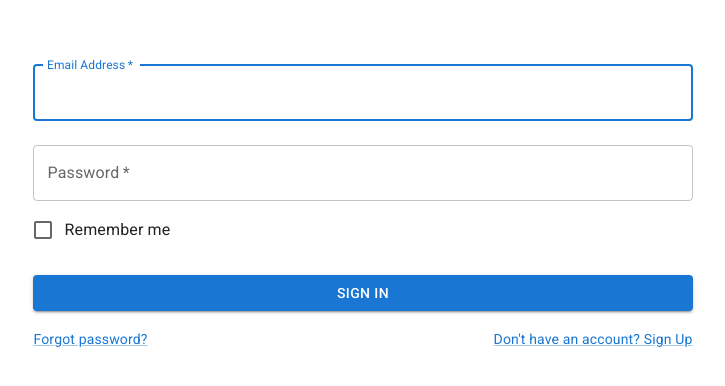
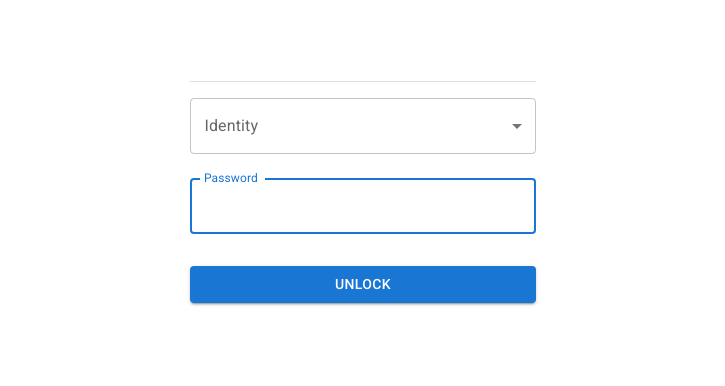
Before and after one commit to untoldwind/t-rust-less-ui, a React (Vite) app: page / in a window 1280 px wide. Shown: the part 204-590 px from the top of the page, without its empty margins (277-1002 px from the left). Built offline with nearby package versions, Linux system fonts and the light colour scheme.

Commit message:
Basic store unlock

```diff
--- a/package.json
+++ b/package.json
@@ -14,6 +14,7 @@
     "@emotion/styled": "^11.11.5",
     "@fontsource/roboto": "^5.0.13",
     "@mui/icons-material": "^5.15.20",
+    "@mui/lab": "^5.0.0-alpha.170",
     "@mui/material": "^5.15.20",
     "@tauri-apps/api": ">=2.0.0-beta.0",
     "@tauri-apps/plugin-shell": ">=2.0.0-beta.0",
--- a/src/backend/provider.tsx
+++ b/src/backend/provider.tsx
@@ -8,13 +8,13 @@ import {
 import { useSnackbar } from "notistack";
 
 export interface BackendState {
-  stores?: StoreConfig[];
-  selectedStore?: string;
-  identities?: Identity[];
-  status?: Status;
   loading: boolean;
   lockingUnlocking: boolean;
-  selectStore: (storeId: string) => void;
+  stores: StoreConfig[] | undefined;
+  selectedStore: StoreConfig | undefined;
+  identities: Identity[] | undefined;
+  status: Status | undefined;
+  selectStore: (store: StoreConfig) => void;
   lockStore: () => void;
   unlockStore: (identityId: string, passphrase: string) => void;
 }
@@ -22,6 +22,10 @@ export interface BackendState {
 export const BackendContext = React.createContext<BackendState>({
   loading: false,
   lockingUnlocking: false,
+  stores: undefined,
+  selectedStore: undefined,
+  identities: undefined,
+  status: undefined,
   selectStore: () => {},
   lockStore: () => {},
   unlockStore: () => {},
@@ -30,23 +34,23 @@ export const BackendContext = React.createContext<BackendState>({
 export const BackendProvider: React.FC<PropsWithChildren> = ({ children }) => {
   const { enqueueSnackbar } = useSnackbar();
   const [stores, storesLoading] = useBackend(() =>
-    commands.serviceListStores(),
+    commands.serviceListStores()
   );
   const [defaultStore, defaultStoreLoading] = useBackend(() =>
-    commands.serviceGetDefaultStore(),
+    commands.serviceGetDefaultStore()
   );
-  const [selectedStore, setSelectedStore] = useState<string | undefined>(
-    undefined,
+  const [selectedStore, setSelectedStore] = useState<StoreConfig | undefined>(
+    undefined
   );
   const [identities, identitiesLoading] = useBackend(() => {
     if (!selectedStore || !stores) return undefined;
 
-    return commands.storeIdentities(selectedStore);
+    return commands.storeIdentities(selectedStore.name);
   }, [stores, selectedStore]);
   const [status, statusLoading, refreshStatus] = useBackend(() => {
     if (!selectedStore || !stores) return undefined;
 
-    return commands.storeStatus(selectedStore);
+    return commands.storeStatus(selectedStore.name);
   }, [stores, selectedStore]);
   const [lockingUnlocking, setLockingUnlocking] = useState(false);
 
@@ -54,7 +58,7 @@ export const BackendProvider: React.FC<PropsWithChildren> = ({ children }) => {
     if (!selectedStore || lockingUnlocking) return;
 
     setLockingUnlocking(true);
-    commands.storeLock(selectedStore).then(
+    commands.storeLock(selectedStore.name).then(
       () => {
         setLockingUnlocking(false);
         refreshStatus();
@@ -62,7 +66,7 @@ export const BackendProvider: React.FC<PropsWithChildren> = ({ children }) => {
       (error) => {
         setLockingUnlocking(false);
         enqueueSnackbar(errorToSnackbar(error));
-      },
+      }
     );
   }
 
@@ -70,7 +74,7 @@ export const BackendProvider: React.FC<PropsWithChildren> = ({ children }) => {
     if (!selectedStore || lockingUnlocking) return;
 
     setLockingUnlocking(true);
-    commands.storeUnlock(selectedStore, identityId, passphrase).then(
+    commands.storeUnlock(selectedStore.name, identityId, passphrase).then(
       (result) => {
         setLockingUnlocking(false);
         if (result.status === "ok") {
@@ -82,13 +86,14 @@ export const BackendProvider: React.FC<PropsWithChildren> = ({ children }) => {
       (error) => {
         setLockingUnlocking(false);
         enqueueSnackbar(errorToSnackbar(error));
-      },
+      }
     );
   }
 
   useEffect(() => {
-    if (!selectedStore && defaultStore) setSelectedStore(defaultStore);
-  }, [defaultStore]);
+    if (!selectedStore && defaultStore && stores)
+      setSelectedStore(stores.find((store) => store.name === defaultStore));
+  }, [stores, defaultStore]);
 
   useEffect(() => {
     if (!status || statusLoading) return;
@@ -106,6 +111,7 @@ export const BackendProvider: React.FC<PropsWithChildren> = ({ children }) => {
         stores,
         identities,
         status,
+        selectedStore,
         selectStore: setSelectedStore,
         lockStore,
         unlockStore,
--- a/src/components/navigation.tsx
+++ b/src/components/navigation.tsx
@@ -1,6 +1,5 @@
 import React from "react";
 import { Unlock } from "./unlock/unlock";
-import { BackendContext } from "../backend/provider";
 
 export interface NavigationState {
   page: "Unlock";
@@ -12,9 +11,6 @@ export const NavigationContext = React.createContext<NavigationState>({
 
 export const Navigation: React.FC = () => {
   const [page, _] = React.useState<NavigationState["page"]>("Unlock");
-  const backend = React.useContext(BackendContext);
-
-  console.log(backend);
 
   function pageComponent() {
     switch (page) {
--- a/src/components/unlock/unlock.tsx
+++ b/src/components/unlock/unlock.tsx
@@ -1,22 +1,40 @@
 import {
   Box,
   Button,
-  Checkbox,
-  FormControlLabel,
+  FormControl,
   Grid,
-  Link,
+  InputLabel,
+  MenuItem,
+  Select,
+  Tab,
+  Tabs,
   TextField,
 } from "@mui/material";
-import { useSnackbar } from "notistack";
-import React from "react";
+import React, { FormEvent, useContext, useEffect, useState } from "react";
+import { BackendContext } from "../../backend/provider";
 
 export const Unlock: React.FC = () => {
-  const { enqueueSnackbar } = useSnackbar();
-  const handleSubmit = (event: React.FormEvent<HTMLFormElement>) => {
+  const { stores, selectedStore, identities, unlockStore } =
+    useContext(BackendContext);
+  const [identityId, setIdentityId] = useState<string>("");
+  const [passphrase, setPassphrase] = useState<string>("");
+
+  useEffect(() => {
+    if (!selectedStore || !identities) return;
+    if (identities.findIndex((identity) => identity.id === identityId) >= 0)
+      return;
+    if (selectedStore.default_identity_id)
+      setIdentityId(selectedStore.default_identity_id);
+    if (identities.length > 0) setIdentityId(identities[0].id);
+  }, [stores, selectedStore, identities]);
+
+  function handleSubmit(event: FormEvent) {
     event.preventDefault();
     event.stopPropagation();
-    enqueueSnackbar({ message: "Unlocked!", variant: "info" });
-  };
+    unlockStore(identityId, passphrase);
+    setPassphrase("");
+  }
+
   return (
     <Grid
       container
@@ -28,29 +46,47 @@ export const Unlock: React.FC = () => {
     >
       <Grid item xs={3}>
         <Box component="form" onSubmit={handleSubmit} noValidate sx={{ mt: 1 }}>
+          <Box
+            sx={{
+              borderBottom: 1,
+              borderColor: "divider",
+            }}
+          >
+            {stores && selectedStore && (
+              <Tabs
+                value={stores.findIndex((store) => store === selectedStore)}
+                onChange={() => {}}
+                aria-label="basic tabs example"
+              >
+                {stores?.map((store, idx) => (
+                  <Tab key={idx} label={store.name} />
+                ))}
+              </Tabs>
+            )}
+          </Box>
+          <FormControl fullWidth margin="normal">
+            <InputLabel id="identity-select">Identity</InputLabel>
+            <Select
+              label="Identity"
+              value={identityId}
+              labelId="identity-select"
+              onChange={(event) => setIdentityId(event.target.value)}
+            >
+              {identities?.map((identity, idx) => (
+                <MenuItem key={idx} value={identity.id}>
+                  {identity.email} ({identity.name})
+                </MenuItem>
+              ))}
+            </Select>
+          </FormControl>
           <TextField
             margin="normal"
-            required
             fullWidth
-            id="email"
-            label="Email Address"
-            name="email"
-            autoComplete="email"
-            autoFocus
-          />
-          <TextField
-            margin="normal"
-            required
-            fullWidth
-            name="password"
+            value={passphrase}
             label="Password"
             type="password"
-            id="password"
-            autoComplete="current-password"
-          />
-          <FormControlLabel
-            control={<Checkbox value="remember" color="primary" />}
-            label="Remember me"
+            autoFocus
+            onChange={(event) => setPassphrase(event.target.value)}
           />
           <Button
             type="submit"
@@ -58,20 +94,8 @@ export const Unlock: React.FC = () => {
             variant="contained"
             sx={{ mt: 3, mb: 2 }}
           >
-            Sign In
+            Unlock
           </Button>
-          <Grid container>
-            <Grid item xs>
-              <Link href="#" variant="body2">
-                Forgot password?
-              </Link>
-            </Grid>
-            <Grid item>
-              <Link href="#" variant="body2">
-                {"Don't have an account? Sign Up"}
-              </Link>
-            </Grid>
-          </Grid>
         </Box>
       </Grid>
     </Grid>
```
Also changed, not shown: 1 other file (tests, documents, lock files or other folders).
